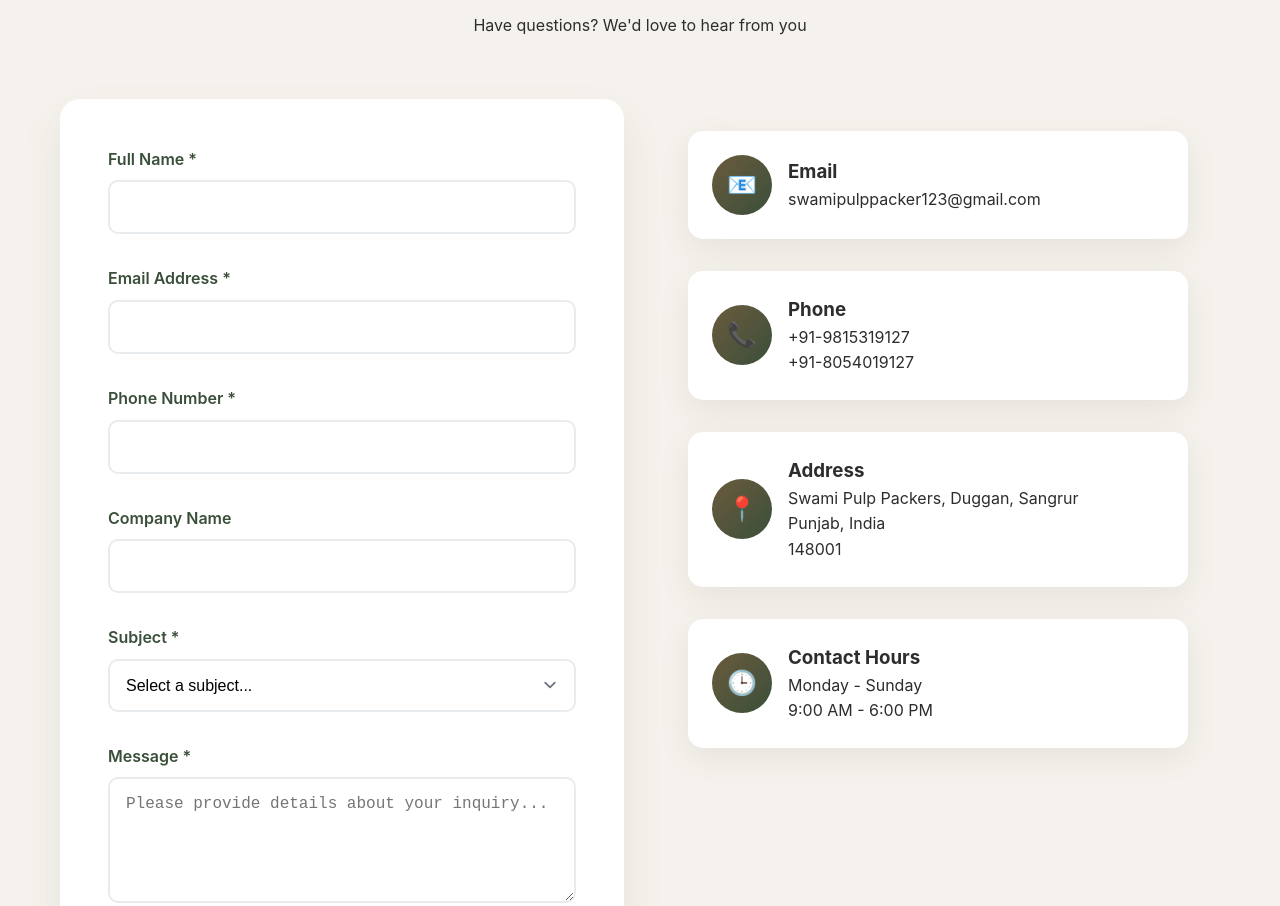
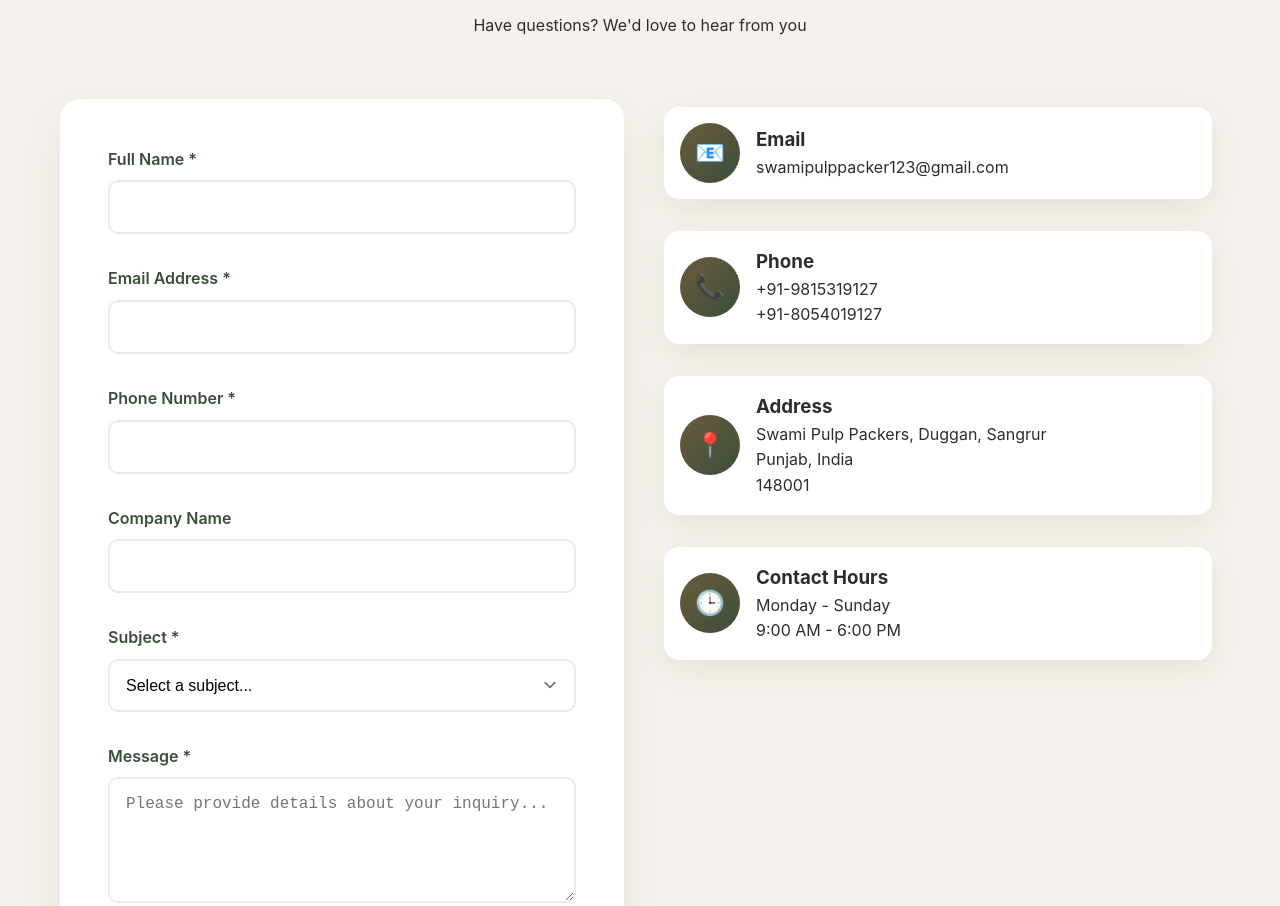
Before and after one commit to SakshamAbhi/swami-pulp-packers, a plain HTML site: page index.html in a window 1280 px wide. Shown: the part 4317-5223 px from the top of the page. Drawn offline with Linux system fonts and the light colour scheme.

Commit message:
swami-pulp-packers v1 final

```diff
--- a/index.html
+++ b/index.html
@@ -479,12 +479,6 @@
             background: var(--light);
         }
 
-        /* .contact-content {
-            display: grid;
-            grid-template-columns: 1fr 1fr;
-            gap: 4rem;
-        } */
-
         .contact-content {
             display: grid;
             grid-template-columns: repeat(auto-fit, minmax(330px, 1fr));
@@ -598,14 +592,14 @@
         }
 
         .contact-info {
-            padding: 2rem;
+            padding: 0.5rem;
         }
 
         .contact-item {
             display: flex;
             align-items: center;
             margin-bottom: 2rem;
-            padding: 1.5rem;
+            padding: 1rem;
             background: white;
             border-radius: 15px;
             box-shadow: 0 10px 30px rgba(107, 91, 61, 0.1);
```
